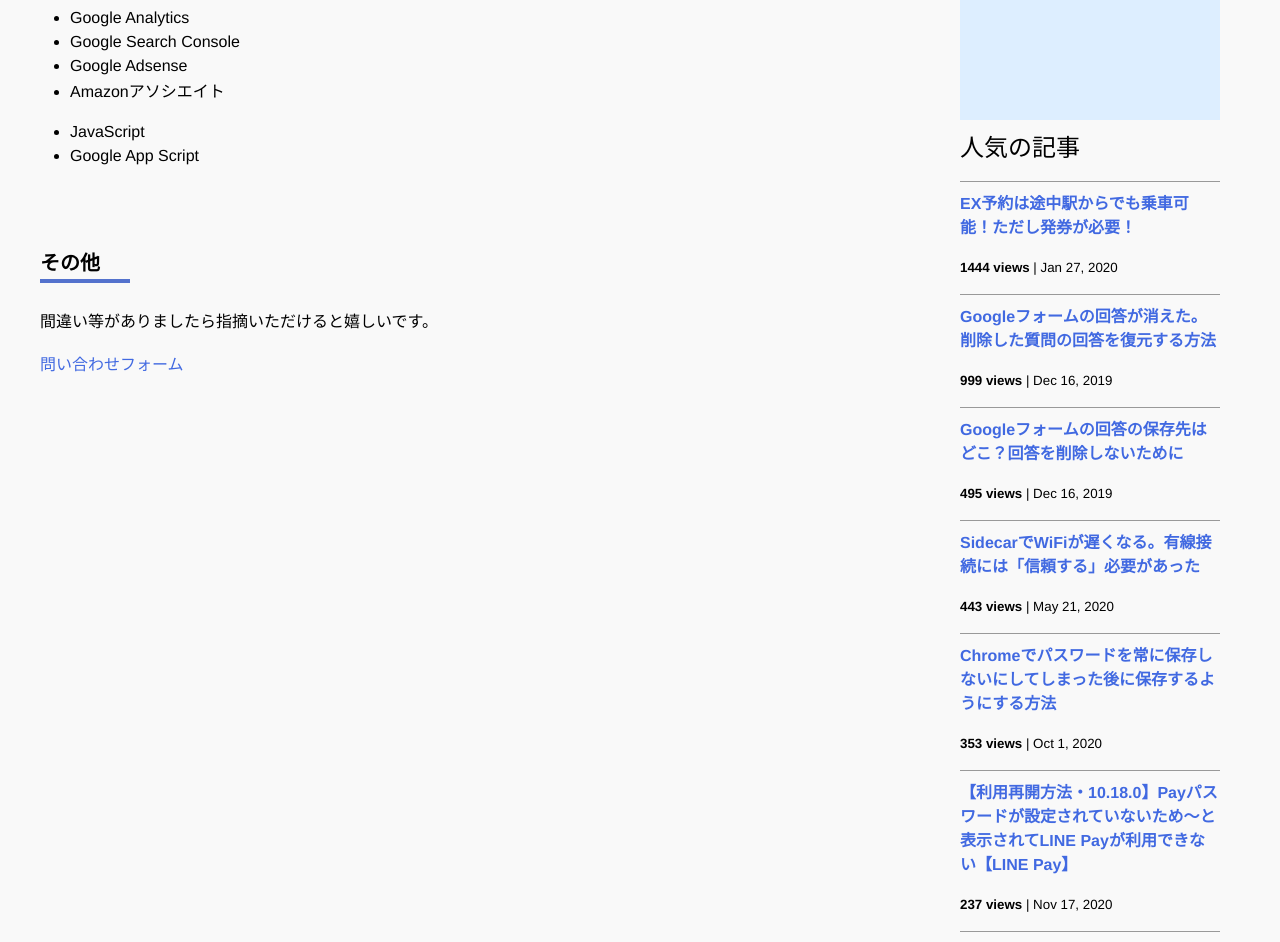
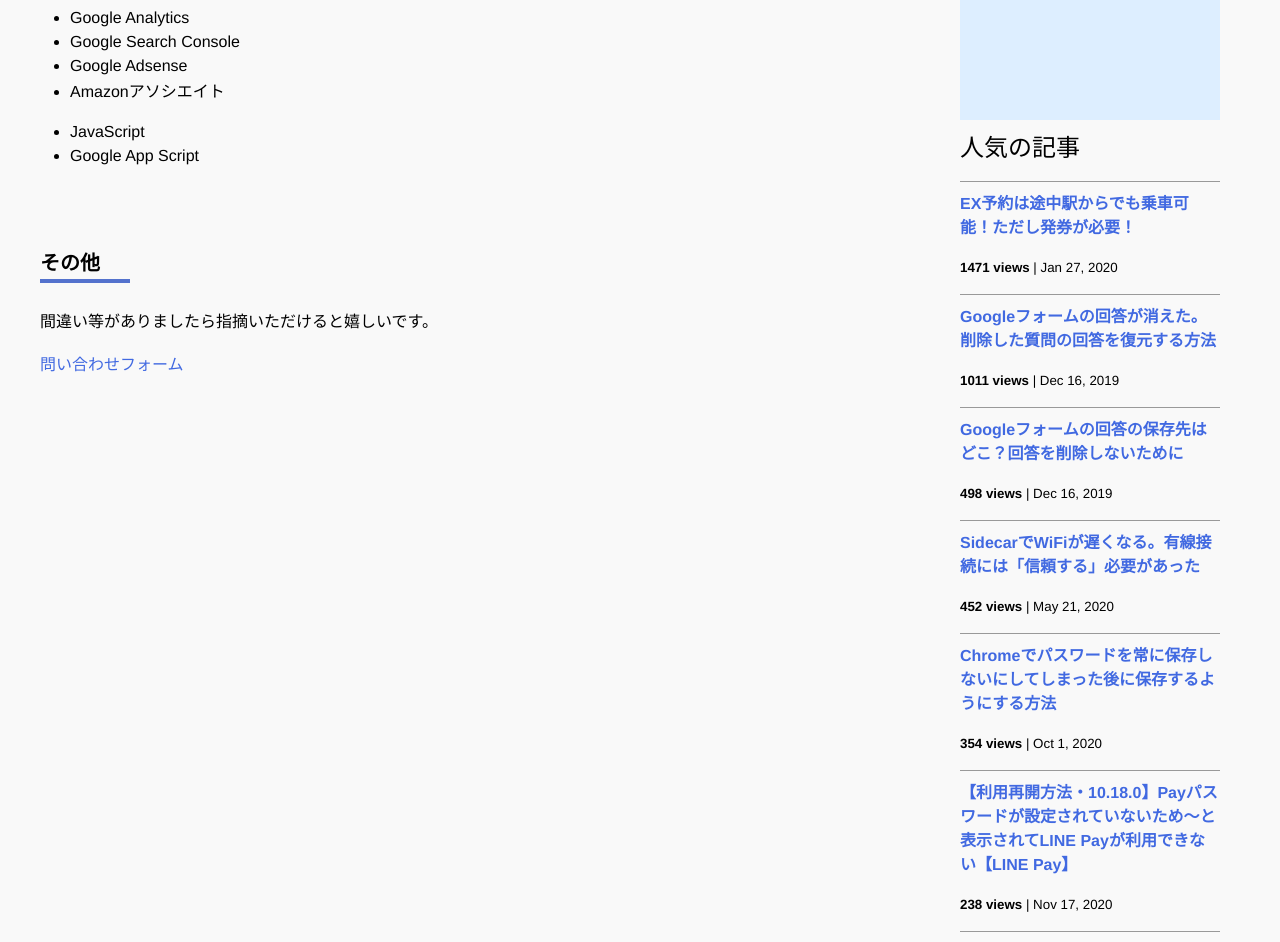
Before and after one commit to iwanaminami/shoyaiwaname, a Jekyll site: the page built from about.markdown, in a window 1280 px wide and 1400 px high, scrolled down 693 px. Shown: the top 942 px of the window. Built offline with Jekyll 4.4.1, drawn with Linux system fonts in a browser that asks for light colours; nearby versions of some CDN libraries; comment, search, counter and statistics services are not loaded; some of the changed text lies outside the part shown.

Commit message:
a new commit message

```diff
--- a/_data/popularposts.yml
+++ b/_data/popularposts.yml
@@ -1,17 +1,17 @@
 side:
-  - view: 1444
+  - view: 1471
     url: /2020/01/27/ex-rideontheway.html
-  - view: 999
+  - view: 1011
     url: /2019/12/16/restore-googleform.html
-  - view: 495
+  - view: 498
     url: /2019/12/16/googleform-answers.html
-  - view: 443
+  - view: 452
     url: /2020/05/21/sidecar-via-cable.html
-  - view: 353
+  - view: 354
     url: /2020/10/01/googlepassword.html
-  - view: 237
+  - view: 238
     url: /2020/11/17/linepay.html
-  - view: 197
+  - view: 198
     url: /2021/05/18/image-compression-word.html
-  - view: 114
+  - view: 116
     url: /2020/01/23/sfcgold.html
```
